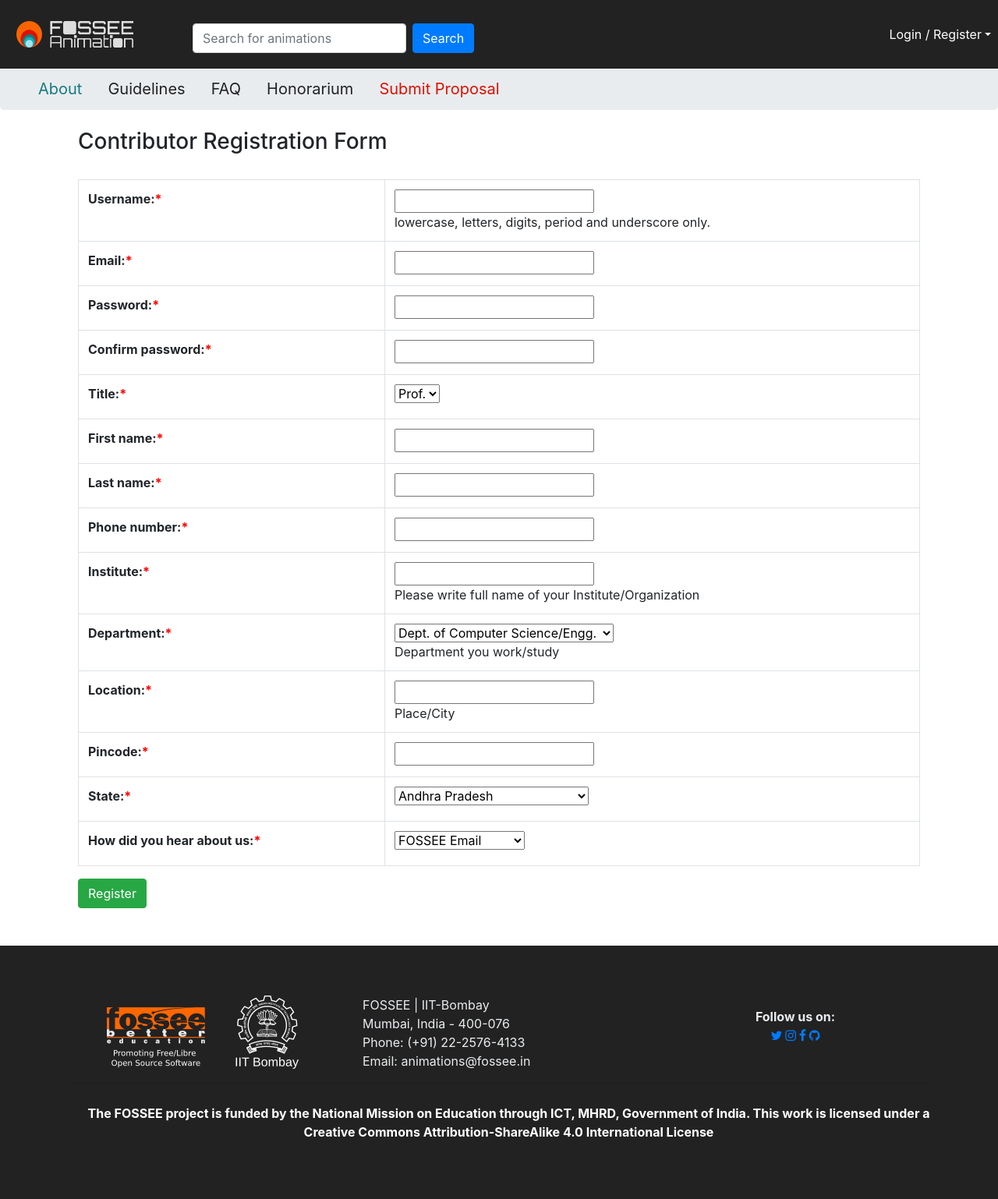
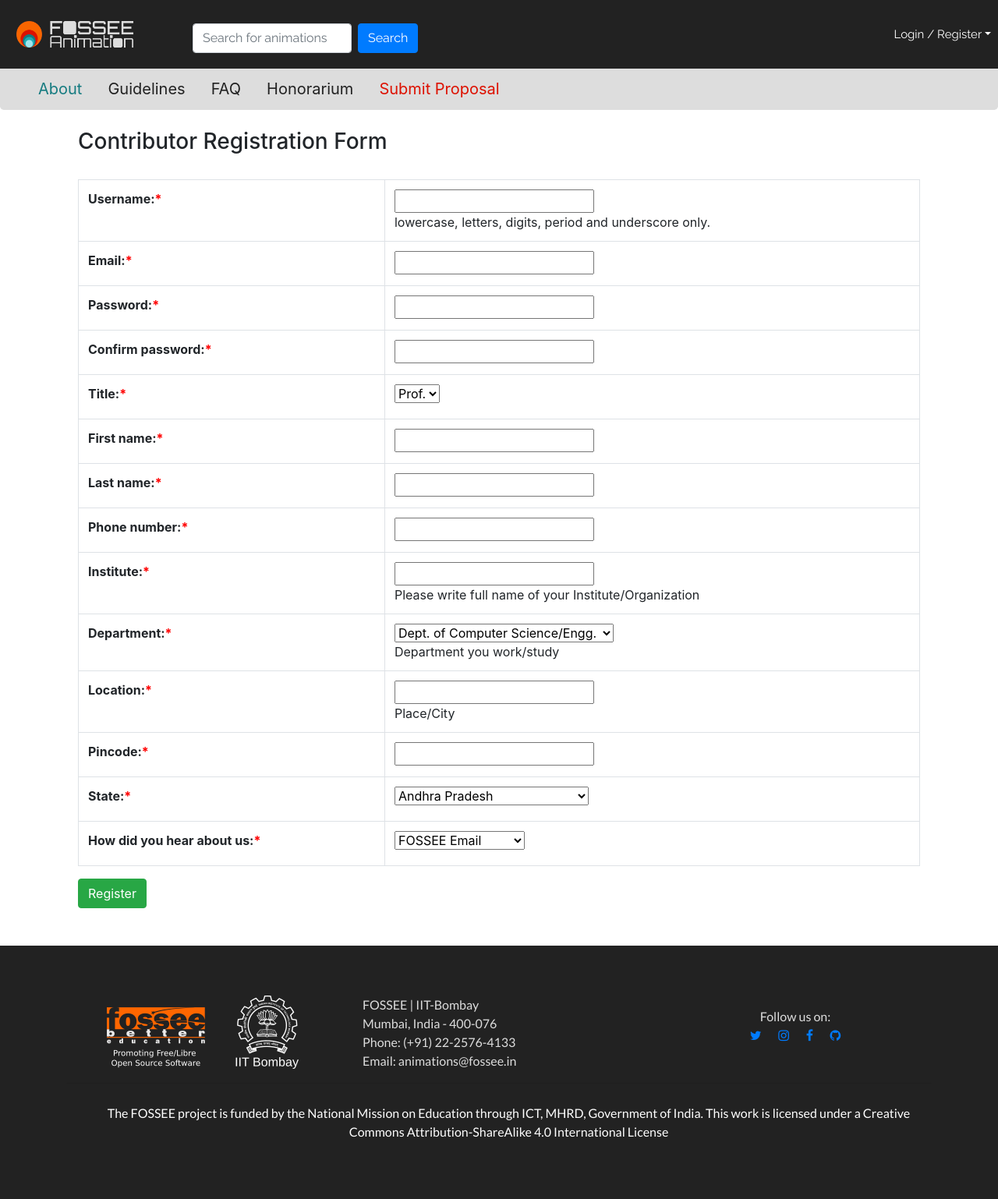
Before and after one commit to jayasjacob/FOSSEE-MAIN, a Django app: page /register/ in a window 1280 px wide. Shown: the whole page at 78% size. Run offline with Django 3.2, Linux system fonts and the light colour scheme; some libraries are stand-ins or nearby versions.

Commit message:
Fixed footer with fonts in base and index

```diff
--- /dev/null
+++ b/fossee_manim/static/css/custom_base.css
@@ -0,0 +1,8 @@
+.navbar{
+    font-family: 'Raleway', sans-serif;
+    font-size: 15px;
+}
+#basefooter{
+    font-family: 'Lato', sans-serif;
+    font-weight: 400;
+}
--- a/fossee_manim/templates/fossee_manim/base.html
+++ b/fossee_manim/templates/fossee_manim/base.html
@@ -7,15 +7,29 @@
 			HomePage
 		{% endblock %}
 	</title>
+
 	<link rel="stylesheet" href="https://stackpath.bootstrapcdn.com/bootstrap/4.0.0/css/bootstrap.min.css">
-  	<script src="https://ajax.googleapis.com/ajax/libs/jquery/3.3.1/jquery.min.js"></script>
+	<script src="https://ajax.googleapis.com/ajax/libs/jquery/3.3.1/jquery.min.js"></script>
   	<script src="https://stackpath.bootstrapcdn.com/bootstrap/4.0.0/js/bootstrap.bundle.min.js"></script>
+  	<link href="https://maxcdn.bootstrapcdn.com/font-awesome/4.7.0/css/font-awesome.min.css" rel="stylesheet">
+	<link rel="stylesheet" href="{{ URL_ROOT }}/static/css/sticky-footer.css" type="text/css" />
 
-  	<link href="https://maxcdn.bootstrapcdn.com/font-awesome/4.7.0/css/font-awesome.min.css" rel="stylesheet">
+	<!-- <link href="https://cdn.quilljs.com/1.3.6/quill.snow.css" rel="stylesheet">
+	<script src="https://cdn.quilljs.com/1.3.6/quill.js"></script> -->
 
-    <link rel="stylesheet" href="{{ URL_ROOT }}/static/css/sticky-footer.css" type="text/css" />
     <!-- favicon -->
     <link rel="shortcut icon" href="{{ URL_ROOT }}/static/img/favicon.ico" />
+	<style type="text/css">
+		.perma_link:hover{
+			background-color:#d1d2d3;
+			text-decoration: none;
+		}
+		.perma_link a{
+			text-decoration: none;
+		}
+	</style>
+	<link href="https://fonts.googleapis.com/css?family=Raleway:400,500|Lato&display=swap" rel="stylesheet">
+	<link rel="stylesheet" href="{{ URL_ROOT }}/static/css/custom_base.css" type="text/css" />
 </head>
 
 	<!-- For js/ajax and other related scripts -->
@@ -72,9 +86,9 @@
 		    </ul>
 	   </div>
     </nav>
-	<div class="jumbotron  sticky-top" style="padding-top: 90px; padding-bottom: 0.2%; margin-bottom: 0px; color:#dddddd">
+	<div class="jumbotron  sticky-top" style="padding-top: 90px; padding-bottom: 0.2%; margin-bottom: 0px; background-color: #dddddd">
 		<div class="btn-group btn-group-lg" role="group">
-			<button class="btn btn-link perma_link" type="button"><a href="#" style="color:#157b80">About</a></button>
+			<button class="btn btn-link perma_link" type="button"><a href="{% url 'about' %}" style="color:#157b80">About</a></button>
 			<button class="btn btn-link perma_link" type="button"><a href="{% url 'guidelines' %}" style="color:#222222">Guidelines</a></button>
 			<button class="btn btn-link perma_link" type="button"><a href="{% url 'faqs' %}" style="color:#222222">FAQ</a></button>
 			<button class="btn btn-link perma_link" type="button"><a href="{% url 'honorarium' %}" style="color:#222222">Honorarium</a></button>
@@ -90,29 +104,32 @@
 	</main>
 
 	{% block footer %}
-	<div class="jumbotron" style="background-color: #222222; margin-bottom: 0px; border-radius: 0 !important;">
+	<div class="jumbotron" id="basefooter" style="background-color: #222222; margin-bottom: 0px; border-radius: 0 !important;">
 
 		<div class="container">
 			<div class="row">
 				<div class="col-md text-center">
 					<img src="{{ URL_ROOT }}/static/img/fossee_logo_iitb.png" style="">
 				</div>
-				<div class="col-md text" style="color:#e9ecef;">
+				<div class="col-md text" style="color:#dddddd;">
 					FOSSEE | IIT-Bombay <br>
 					Mumbai, India  - 400-076 <br>
 					Phone: (+91) 22-2576-4133<br>
 					Email: animations@fossee.in
 				</div>
-				<div class="col-md text-center" style="color:#e9ecef; margin-top: 15px">
-				  <b>Follow us on:<br/>
+				<div class="col-md text-center" style="color:#dddddd; margin-top: 15px">
+				  Follow us on:<br/>
 				  <a href="https://twitter.com/fosseenmeict" class="fa fa-twitter"></a>
+				  &nbsp; &nbsp; &nbsp;
 				  <a href="https://www.instagram.com/fossee_nmeict/" class="fa fa-instagram"></a>
+				  &nbsp; &nbsp; &nbsp;
 				  <a href="https://www.facebook.com/FOSSEENMEICT/" class="fa fa-facebook"></a>
+				  &nbsp; &nbsp; &nbsp;
 				  <a href="https://github.com/FOSSEE/" class="fa fa-github"></a>
 				</div>
 			</div>
 			<hr>
-			<div class="text-center row" style="color: #e9ecef; color:white;  padding:10px;margin-left: 10px; text-align:center">
+			<div class="text-center row" style="color: #dddddd; color:white;  padding:10px;margin-left: 10px; text-align:center">
 				The FOSSEE project is funded by the National Mission on Education through ICT, MHRD, Government of India.
 					This work is licensed under a Creative Commons Attribution-ShareAlike 4.0 International License
 			</div>
```
Also changed, not shown: fossee_manim/templates/fossee_manim/index.html (+6 -4 lines).
